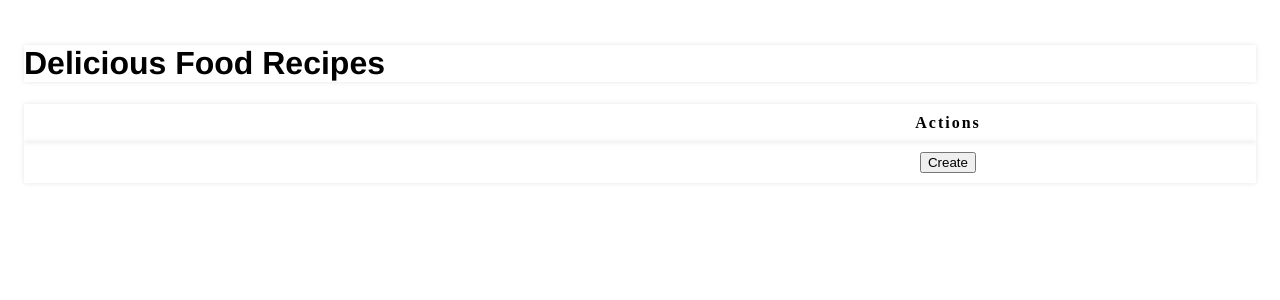
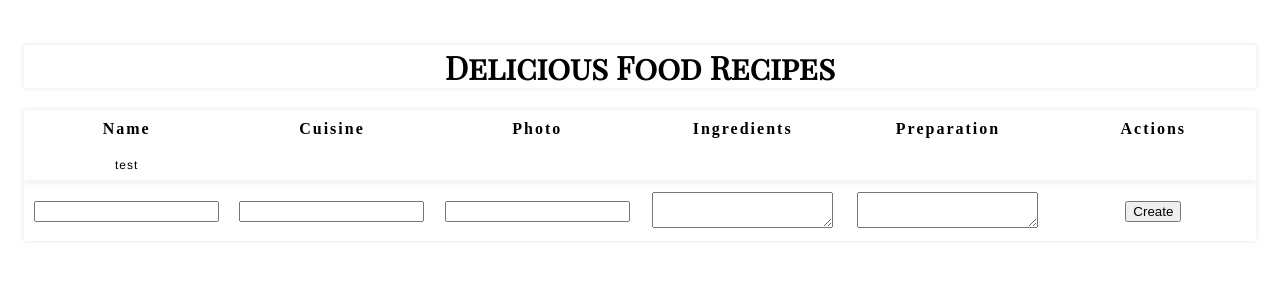
Before and after one commit to mlove161/recipe-proj, a React (Create React App) app: page / in a window 1280 px wide. Shown: the top 300 px of the page. Built offline with nearby package versions, Linux system fonts and the light colour scheme.

Commit message:
submit form works

```diff
--- a/src/App.css
+++ b/src/App.css
@@ -7,6 +7,16 @@
 label {
   display: inline-block;
   width: 100px;
+}
+
+h1 {
+  font-family: 'Playfair Display SC';
+  text-align: center;
+  font-size: 64;
+}
+
+td {
+  text-align: center;
 }
 
 header {
--- a/src/App.js
+++ b/src/App.js
@@ -15,7 +15,7 @@ function App() {
     <div className="App">
       <header><h1>Delicious Food Recipes</h1></header>
       <RecipeList />
-      <RecipeCreate />
+
     </div>
   );
 }
--- a/src/RecipeCreate.js
+++ b/src/RecipeCreate.js
@@ -6,12 +6,40 @@ function RecipeCreate() {
   // TODO: Add the required input and textarea form elements.
   // TODO: Add the required submit and change handlers.
 
+  const initialFormState = {
+    name: "",
+    cuisine: "",
+    photo: "",
+    ingredients: "",
+    preparation: ""
+  }
+
+  const [formData, setFormData] = useState({...initialFormState})
+  const handleChange = ({target}) => {
+    setFormData({
+      ...formData,
+      [target.name]: target.value
+    });
+  };
+
+  const handleSubmit = (event) => {
+    event.preventDefault();
+    console.log("Submitted: ", formData);
+    setFormData({...initialFormState});
+  };
+
+
   return (
-    <form name="create">
+    <form name="create" onSubmit={handleSubmit}>
       <table>
         <tbody>
           <tr>
-            <td></td>
+            <td> <input id="name" name="name" onChange={handleChange} value={formData.name}/> </td>
+            <td> <input id="cuisine" name="cuisine" onChange={handleChange} value={formData.cuisine}/> </td>
+            <td> <input id="photo" name="photo" onChange={handleChange} value={formData.photo}/> </td>
+            <td> <textarea id="ingredients" name="ingredients" onChange={handleChange} value={formData.ingredients}/> </td>
+            <td> <textarea id="preparation" name="preparation" onChange={handleChange} value={formData.preparation}/> </td>
+
             <td>
               <button type="submit">Create</button>
             </td>
--- a/src/RecipeList.js
+++ b/src/RecipeList.js
@@ -1,4 +1,6 @@
 import React from "react";
+import RecipeCreate from "./RecipeCreate";
+
 
 function RecipeList() {
 
@@ -11,16 +13,26 @@ function RecipeList() {
       <table>
         <thead>
           <tr>
-            <th></th>
+            <th>Name</th>
+            <th>Cuisine</th>
+            <th>Photo</th>
+            <th>Ingredients</th>
+            <th>Preparation</th>
             <th>Actions</th>
+
           </tr>
         </thead>
         <tbody>
+         <tr>
+          <td> test</td>
+          <RecipeCreate />
+         </tr>
 
         </tbody>
       </table>
+        <RecipeCreate />
+
     </div>
-  );
+  )
 }
-
 export default RecipeList;
```
